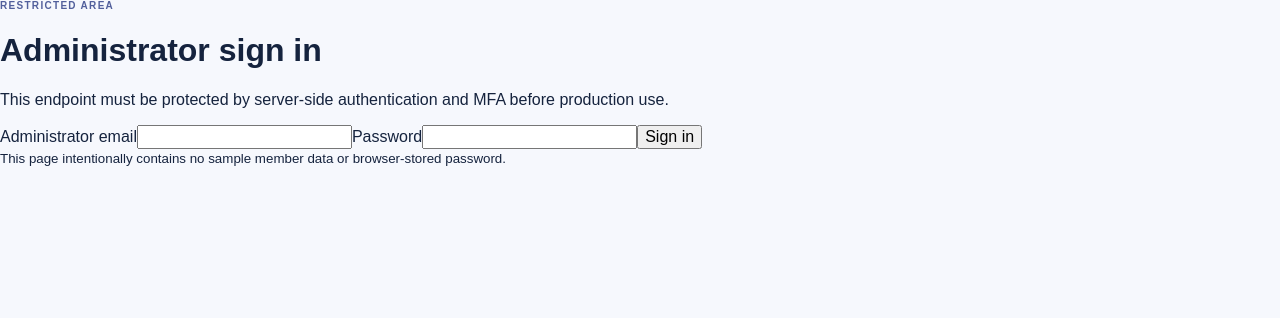
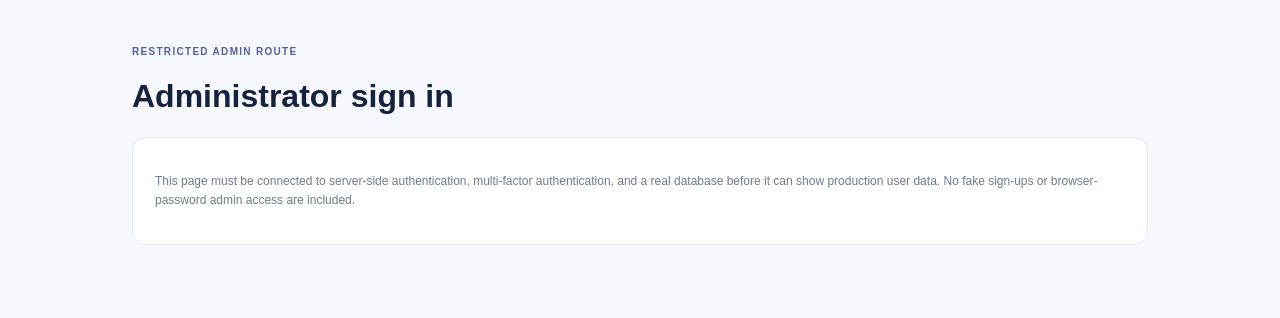
Before and after one commit to alfiroba-a11y/ludo, a website: page outputs/ludostake-site/admin.html in a window 1280 px wide. Drawn offline with Linux system fonts and the light colour scheme.

Commit message:
Update admin.html

```diff
--- a/outputs/ludostake-site/admin.html
+++ b/outputs/ludostake-site/admin.html
@@ -1 +1,26 @@
-<!doctype html><html lang="en"><head><meta charset="utf-8"><meta name="viewport" content="width=device-width,initial-scale=1"><title>LudoStake Kenya — Admin</title><link rel="stylesheet" href="styles.css"></head><body><main class="admin-login"><p class="eyebrow">RESTRICTED AREA</p><h1>Administrator sign in</h1><p>This endpoint must be protected by server-side authentication and MFA before production use.</p><form><label>Administrator email<input type="email" autocomplete="username"></label><label>Password<input type="password" autocomplete="current-password"></label><button type="button">Sign in</button></form><small>This page intentionally contains no sample member data or browser-stored password.</small></main></body></html>
+<!doctype html>
+<html lang="en">
+<head>
+  <meta charset="utf-8">
+  <meta name="viewport" content="width=device-width,initial-scale=1">
+  <title>LudoKES Admin</title>
+  <link rel="stylesheet" href="styles.css">
+</head>
+
+<body>
+  <main class="dashboard">
+    <p class="eyebrow">RESTRICTED ADMIN ROUTE</p>
+
+    <h1>Administrator sign in</h1>
+
+    <div class="card">
+      <p>
+        This page must be connected to server-side authentication,
+        multi-factor authentication, and a real database before it can show
+        production user data. No fake sign-ups or browser-password admin
+        access are included.
+      </p>
+    </div>
+  </main>
+</body>
+</html>
```
